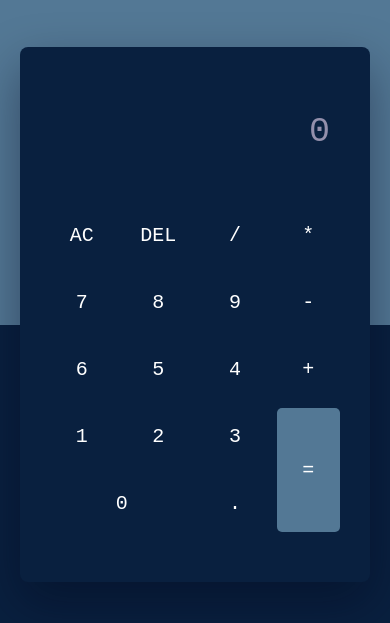
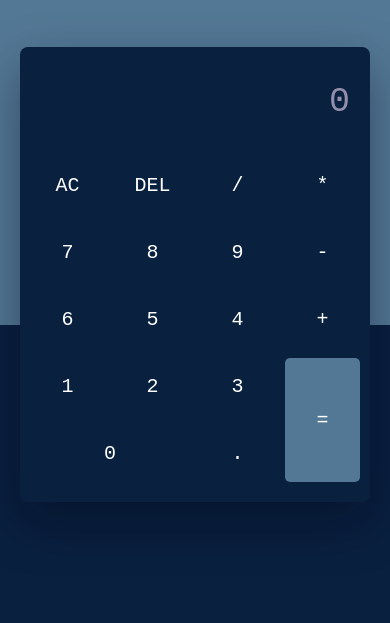
Before and after one commit to ani1609/Calculator, a plain HTML site: page index.html in a window 390 px wide. Shown: the part 97-720 px from the top of the page. Drawn offline with Linux system fonts and the light colour scheme.

Commit message:
responsiveness fixing

```diff
--- a/style.css
+++ b/style.css
@@ -95,5 +95,12 @@ h1
 	.buttons
 	{
 		grid-gap: 10px;
+		margin-top: 20px;
 	}
+
+	.calculator
+	{
+		padding: 20px 10px;;
+	}
+
 }
```
